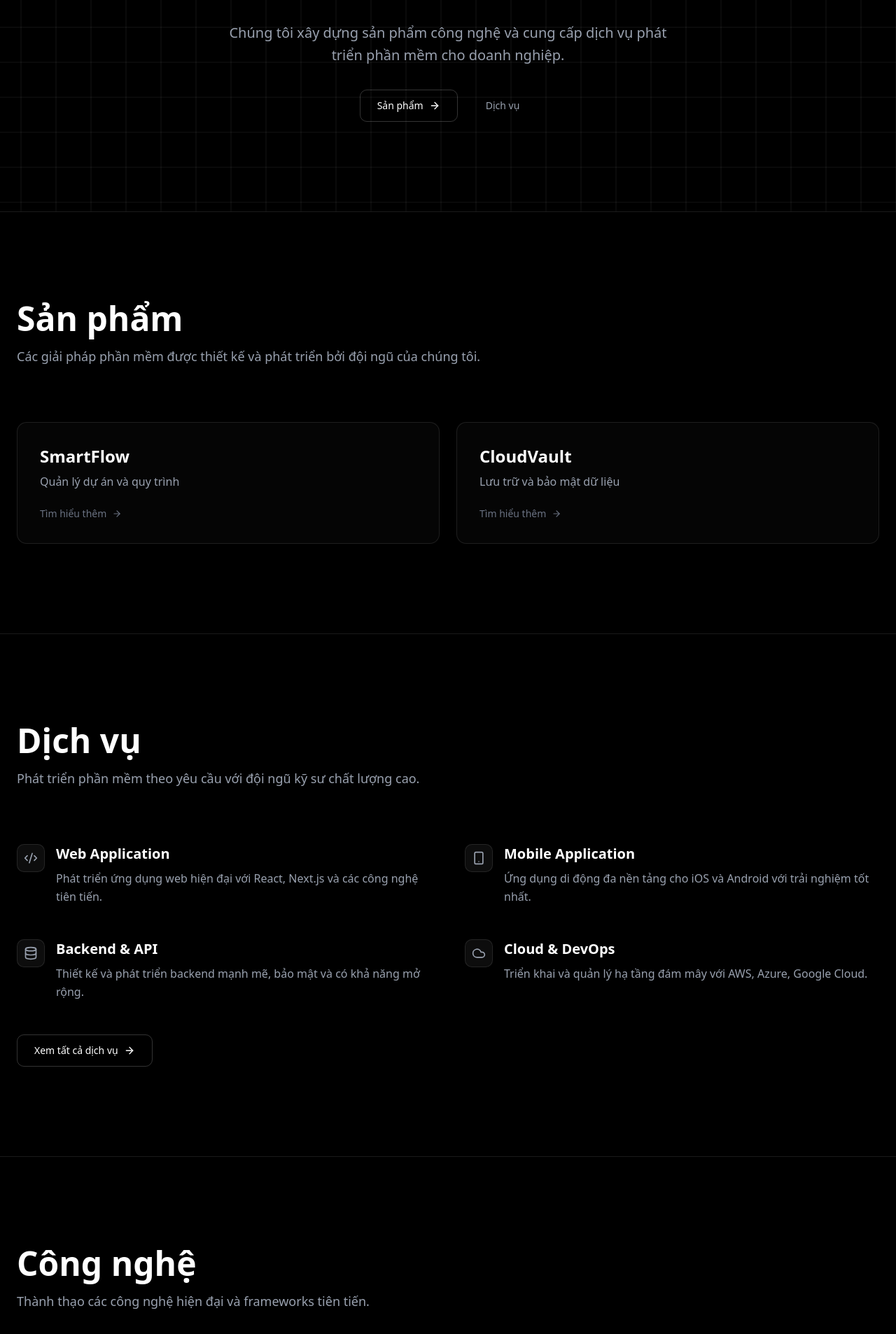
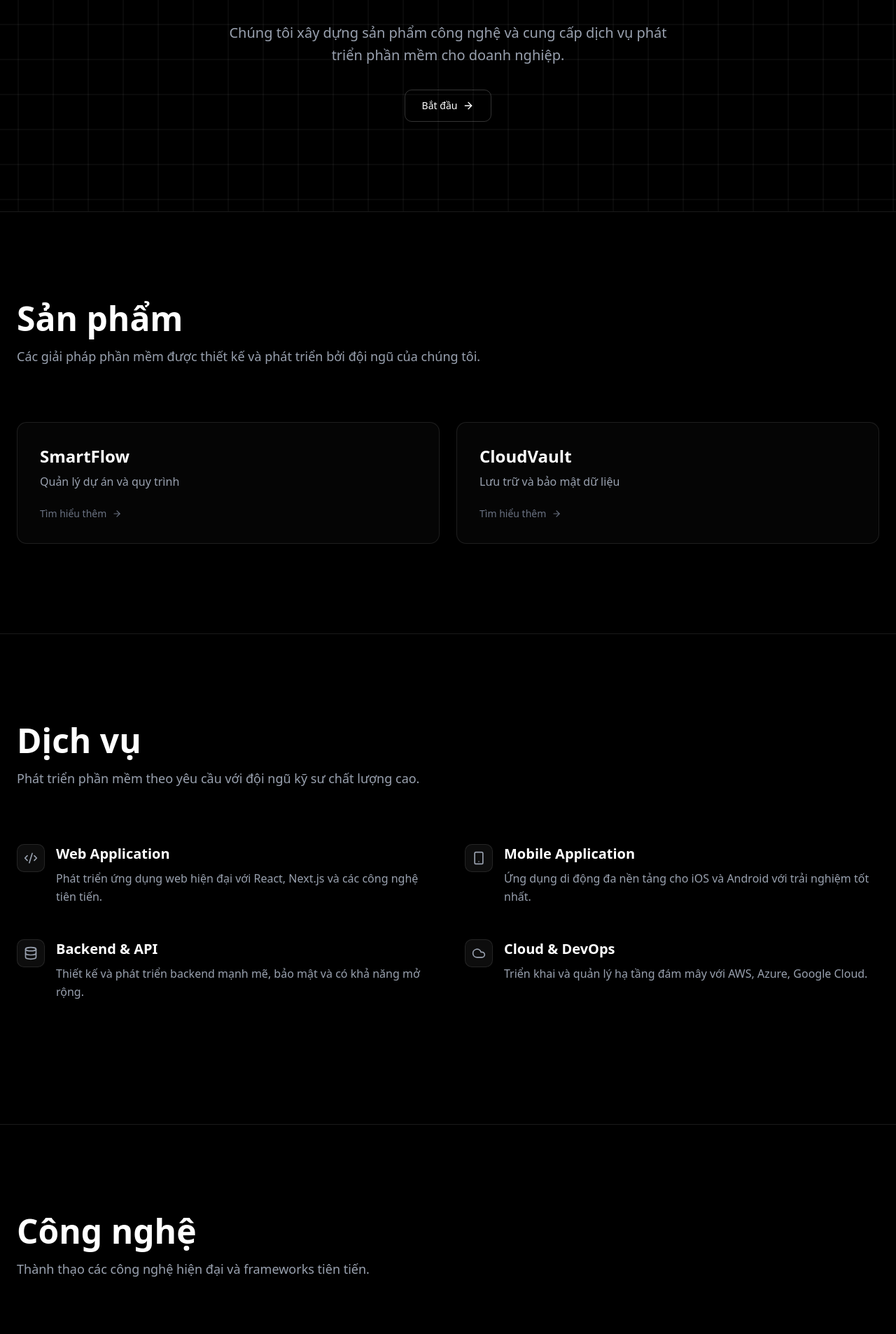
Before and after one commit to thethien2906/wusxo-corporate, a Next.js app: page / in a window 1280 px wide. Shown: the part 420-2326 px from the top of the page at 70% size. Built offline with nearby package versions, Linux system fonts and the light colour scheme.

Commit message:
:lipstick: feat: remove buttons

```diff
--- a/app/page.tsx
+++ b/app/page.tsx
@@ -65,18 +65,18 @@ export default function HomePage() {
                 href="/products/smartflow"
                 className="inline-flex items-center gap-2 px-6 py-3 border border-white/20 text-white hover:bg-white/5 transition-all rounded-lg text-sm group"
               >
-                Sản phẩm
+                Bắt đầu
                 <ArrowRight
                   size={16}
                   className="group-hover:translate-x-1 transition-transform"
                 />
               </Link>
-              <Link
+              {/* <Link
                 href="/outsourcing"
                 className="inline-flex items-center gap-2 px-6 py-3 text-gray-400 hover:text-white transition-colors text-sm"
               >
                 Dịch vụ
-              </Link>
+              </Link> */}
             </div>
           </motion.div>
         </div>
@@ -211,7 +211,7 @@ export default function HomePage() {
             transition={{ delay: 0.4 }}
             className="mt-12"
           >
-            <Link
+            {/* <Link
               href="/outsourcing"
               className="inline-flex items-center gap-2 px-6 py-3 border border-white/20 text-white hover:bg-white/5 transition-all rounded-lg text-sm group"
             >
@@ -220,7 +220,7 @@ export default function HomePage() {
                 size={16}
                 className="group-hover:translate-x-1 transition-transform"
               />
-            </Link>
+            </Link> */}
           </motion.div>
         </div>
       </section>
```
